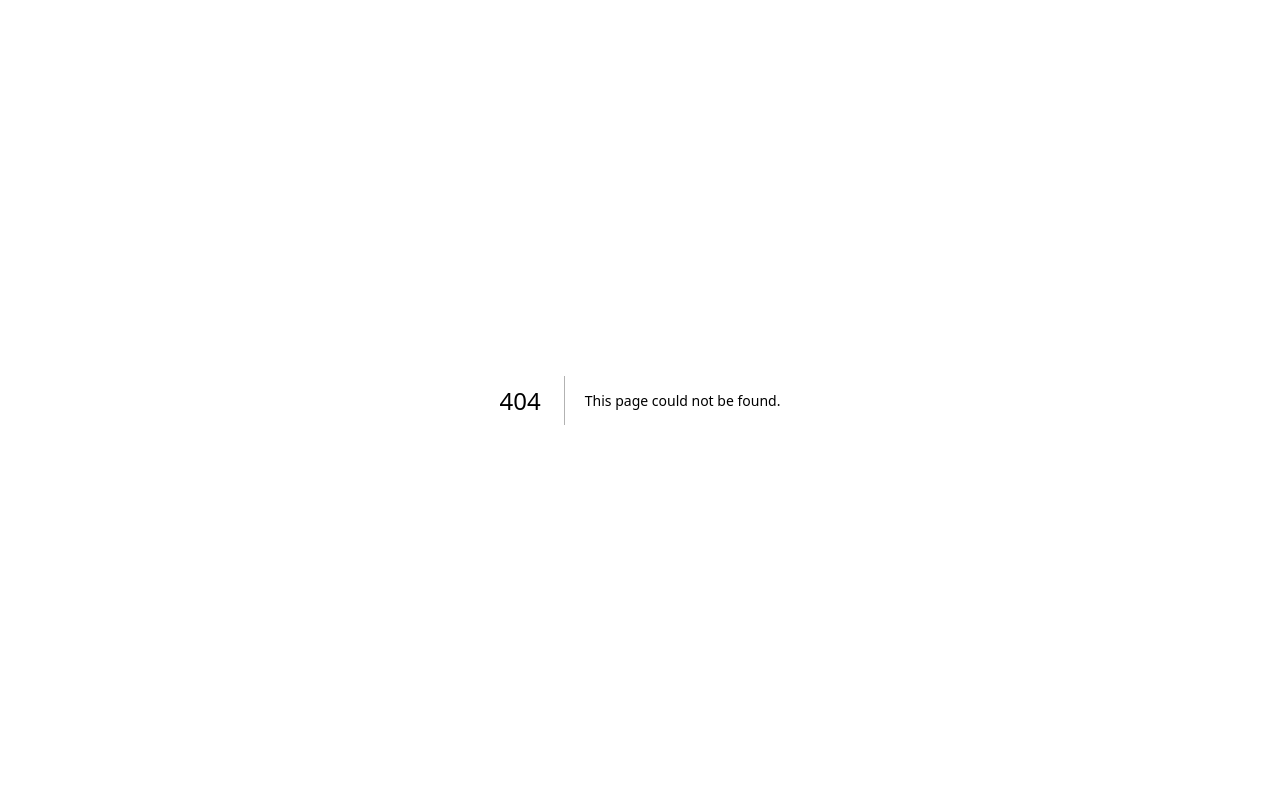
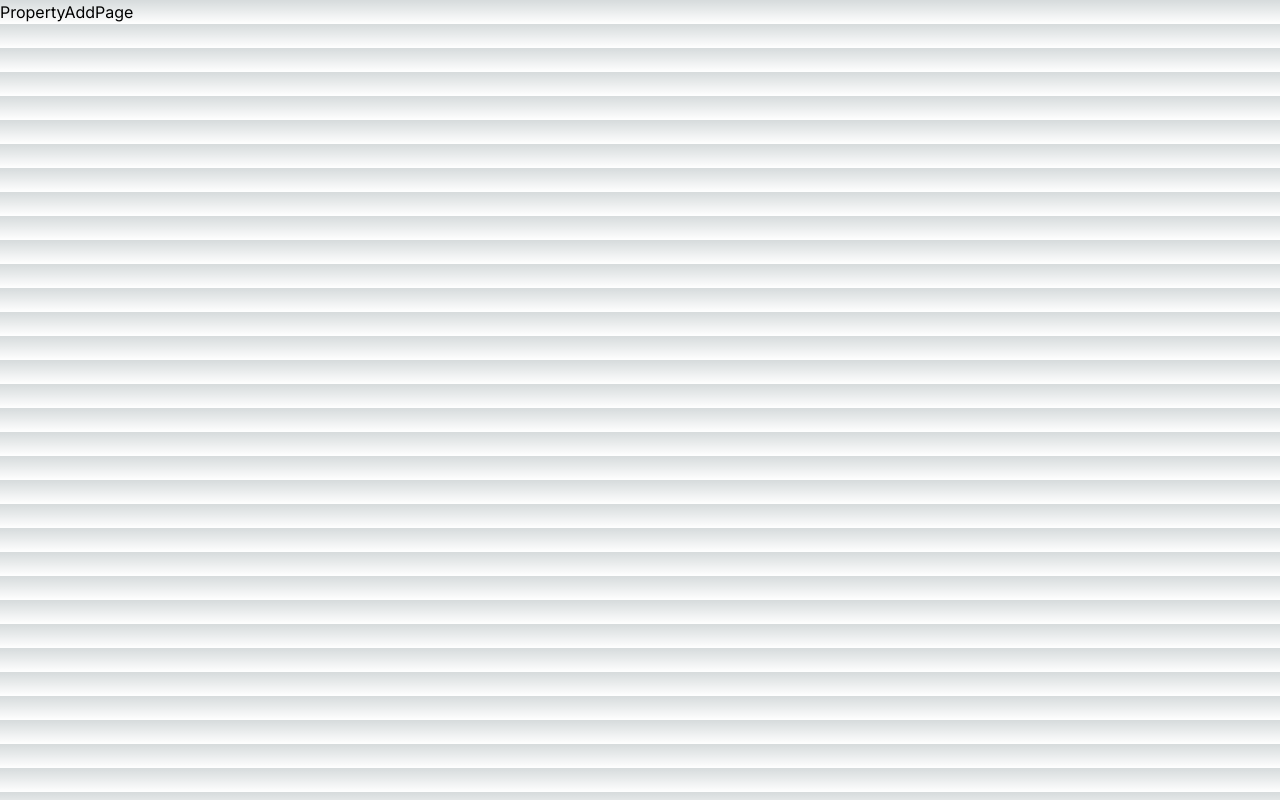
Before and after one commit to promagnoliaesys/testgh, a Next.js app: page /properties/add in a window 1280 px wide. Before the commit this address had no page. Built offline with nearby package versions, Linux system fonts and the light colour scheme.

Commit message:
Lezione 8

```diff
--- /dev/null
+++ b/app/properties/add/page.tsx
@@ -0,0 +1,9 @@
+const PropertyAddPage = () => {
+    return (
+        <div>
+            <h1>PropertyAddPage</h1>
+        </div>
+    );
+};
+
+export default PropertyAddPage;
--- /dev/null
+++ b/app/properties/page.tsx
@@ -0,0 +1,9 @@
+const PropertyPage = () => {
+    return (
+        <div>
+            <h1>Properties</h1>
+        </div>
+    );
+};
+
+export default PropertyPage;
```
